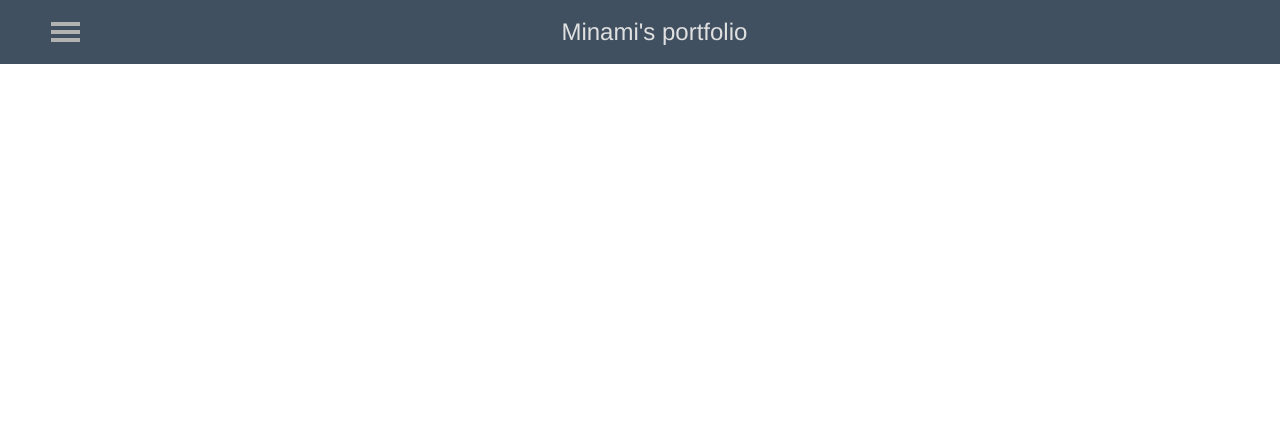
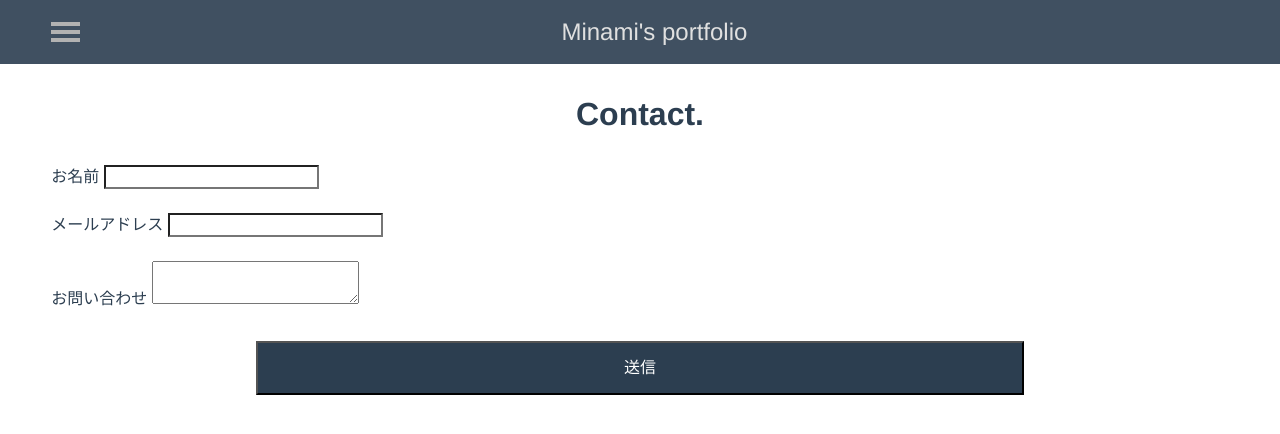
Before and after one commit to miinaw/my-portfolio, a Vue app: page /contact in a window 1280 px wide. Shown: the top 434 px of the page. Built offline with nearby package versions, Linux system fonts and the light colour scheme; no server answers; the HTML template or start-up script is replaced by a standard one; what vue-github-api, vue-resource would draw is missing.

Commit message:
add:Contact.vue

```diff
--- a/src/App.vue
+++ b/src/App.vue
@@ -55,7 +55,7 @@ a {
   margin: 0 4vw;
 }
 .page-content {
-   margin: 1rem 0;
+   margin: 2rem 0;
 }
 .logo {
   width: 7rem;
--- /dev/null
+++ b/src/pages/Contact.vue
@@ -0,0 +1,53 @@
+<template>
+  <div class="page contact">
+    <Title title="Contact."/>
+    <div class="page-content">
+      <form action="https://" method="post">
+        <div>
+          <label>お名前
+            <input name="お名前" type="text">
+          </label>
+        </div>
+        <div>
+          <label>メールアドレス
+            <input name="メールアドレス" type="email">
+          </label>
+        </div>
+        <div>
+          <label>お問い合わせ
+            <textarea name="お問い合わせ"></textarea>
+          </label>
+        </div>
+        <button type="submit" class="submit-button">送信</button>
+      </form>
+    </div>
+  </div>
+</template>
+
+<script>
+import Title from '../components/Title.vue'
+
+export default {
+  name: 'about',
+  components: {
+    Title,
+  },
+}
+</script>
+
+<style lang="scss" scoped>
+form {
+  text-align: left;
+  div {
+    min-height: 3rem;
+  }
+}
+.submit-button {
+  display: block;
+  margin: 2rem auto;
+  padding: 1rem;
+  width: 60vw;
+  background-color: #2c3e50;
+  color: #fff;
+}
+</style>
--- a/src/router.js
+++ b/src/router.js
@@ -7,6 +7,7 @@ import Index from './pages/Index.vue'
 import About from './pages/About.vue'
 import GithubRepository from './pages/GithubRepository.vue'
 import Qiita from './pages/Qiita.vue'
+import Contact from './pages/Contact.vue'
 
 export default new VueRouter({
   mode: 'history',
@@ -27,5 +28,9 @@ export default new VueRouter({
       path: '/qiita',
       component: Qiita
     },
+    {
+      path: '/contact',
+      component: Contact
+    },
   ]
 })
```
